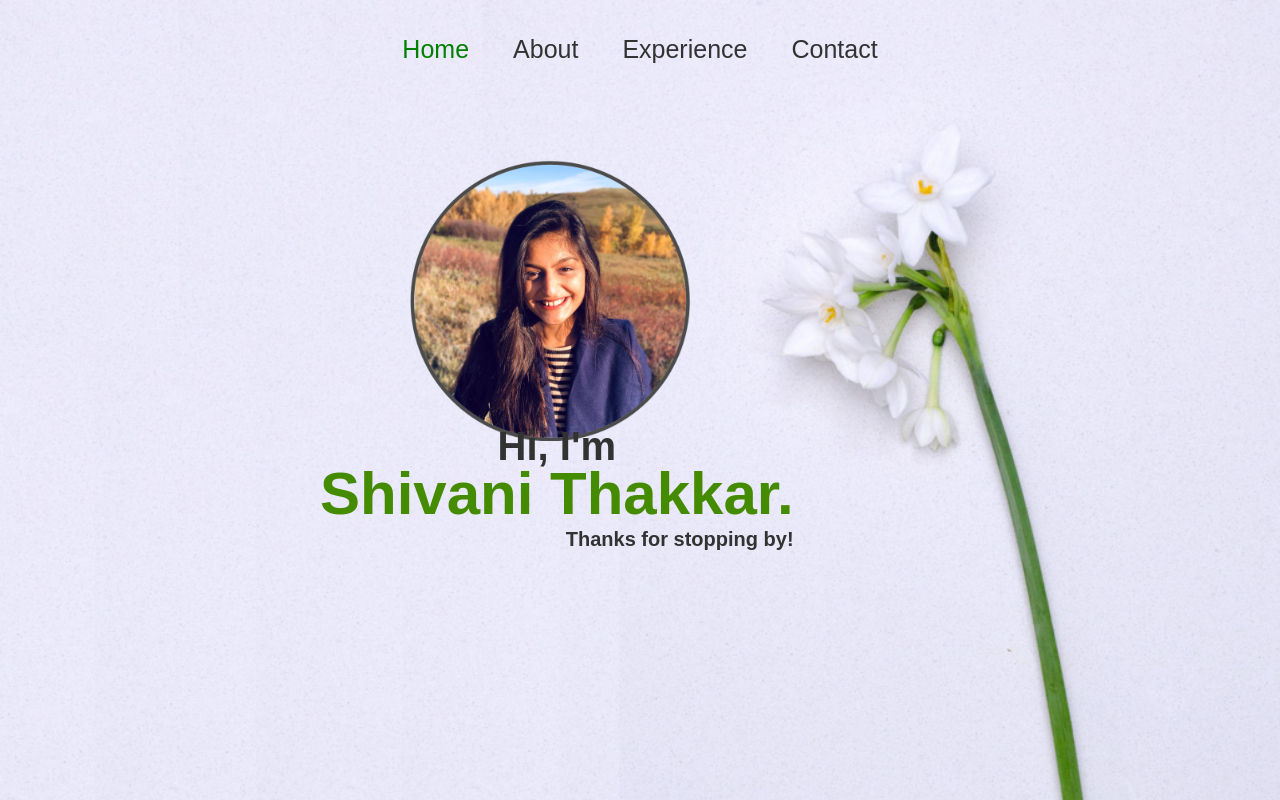
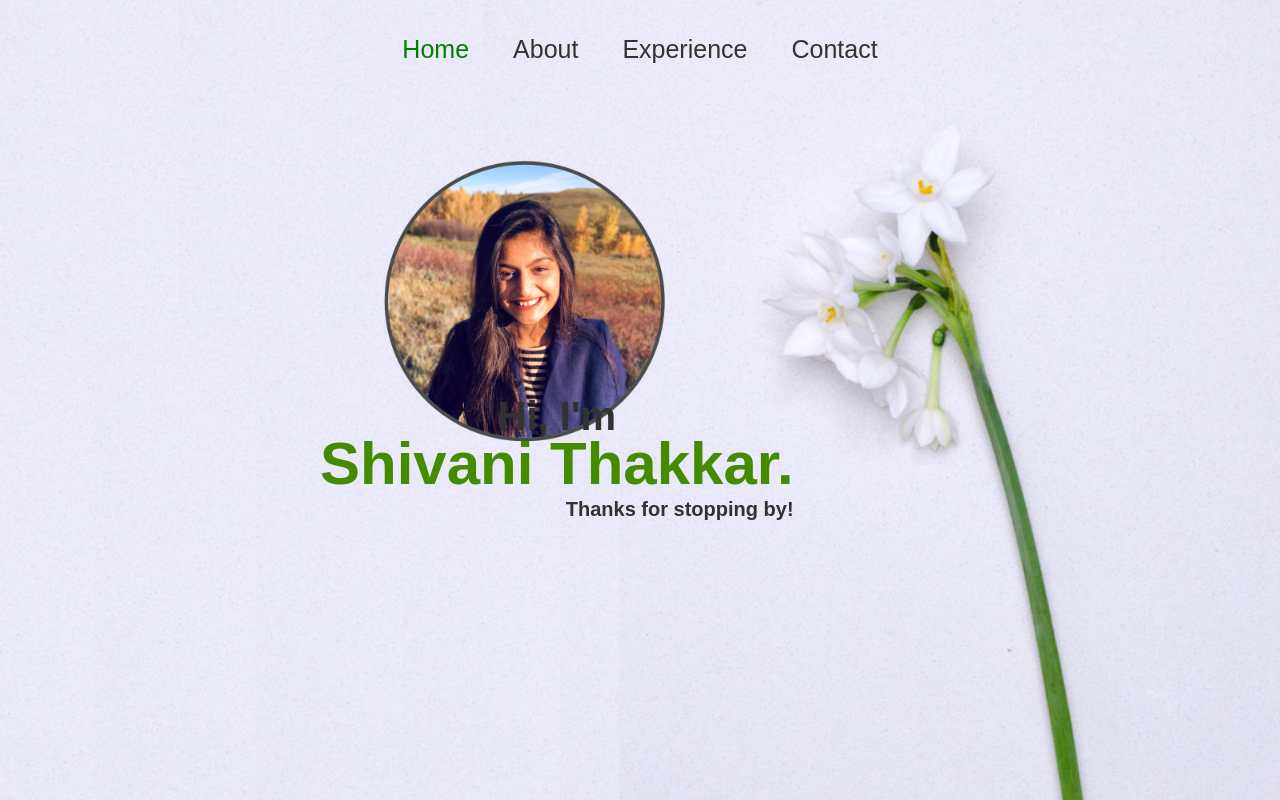
Before and after one commit to s-edu/s-edu.github.io, a plain HTML site: page index.html in a window 1280 px wide. Drawn offline with Linux system fonts and the light colour scheme; a web font is replaced by a local one.

Commit message:
Updated style.css

```diff
--- a/style.css
+++ b/style.css
@@ -29,7 +29,7 @@ body#contact-page{
 .biopic {
   position: absolute;
   top: 20%;
-  left: 32%;
+  left: 30%;
 }
 
 img {
@@ -40,7 +40,7 @@ img {
 .myname	{
 	position: absolute;
 	top: 20%;
-	margin-top: -100px;
+	margin-top: -130px;
 }
 
 .myname h1  {
```
